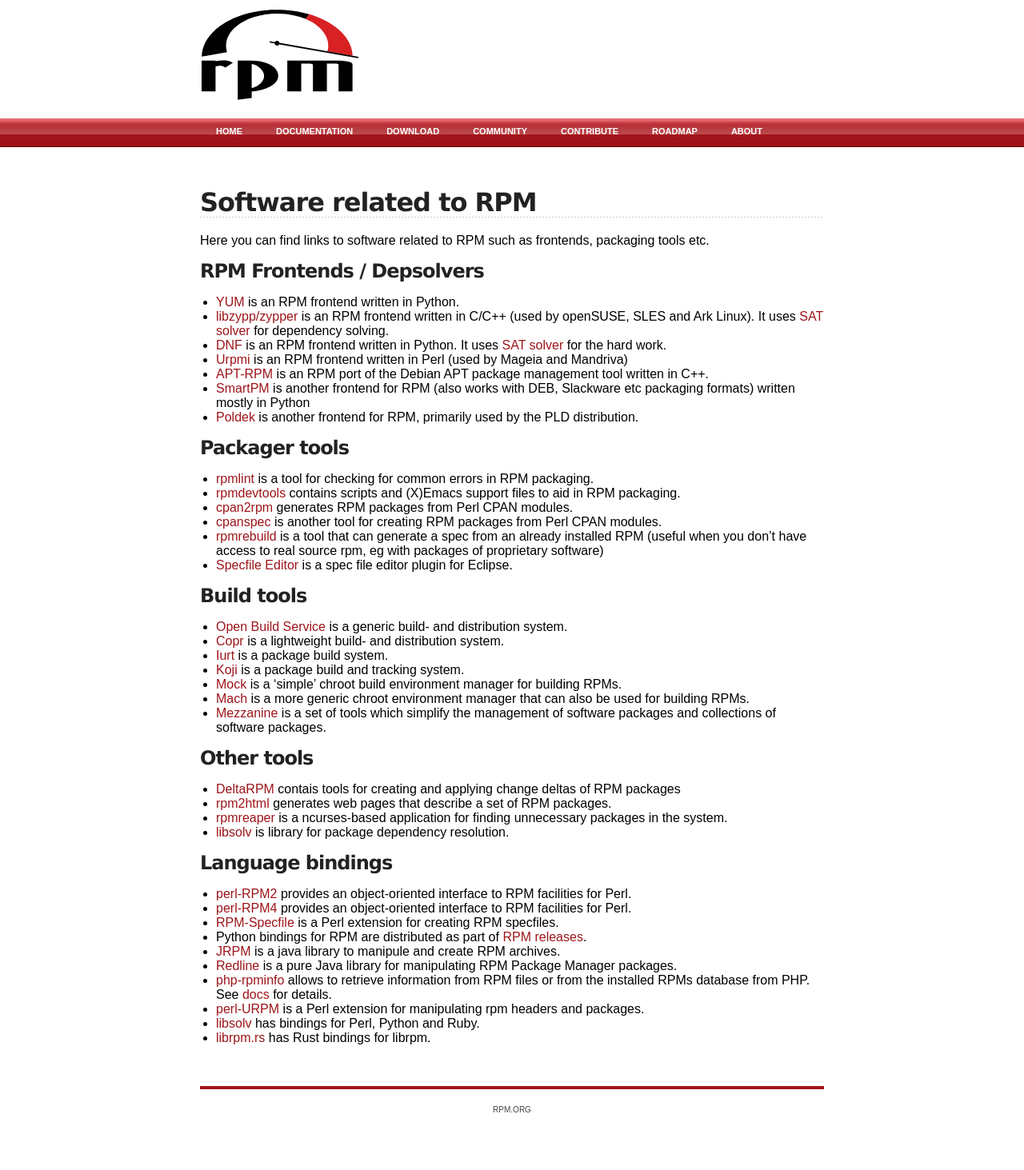
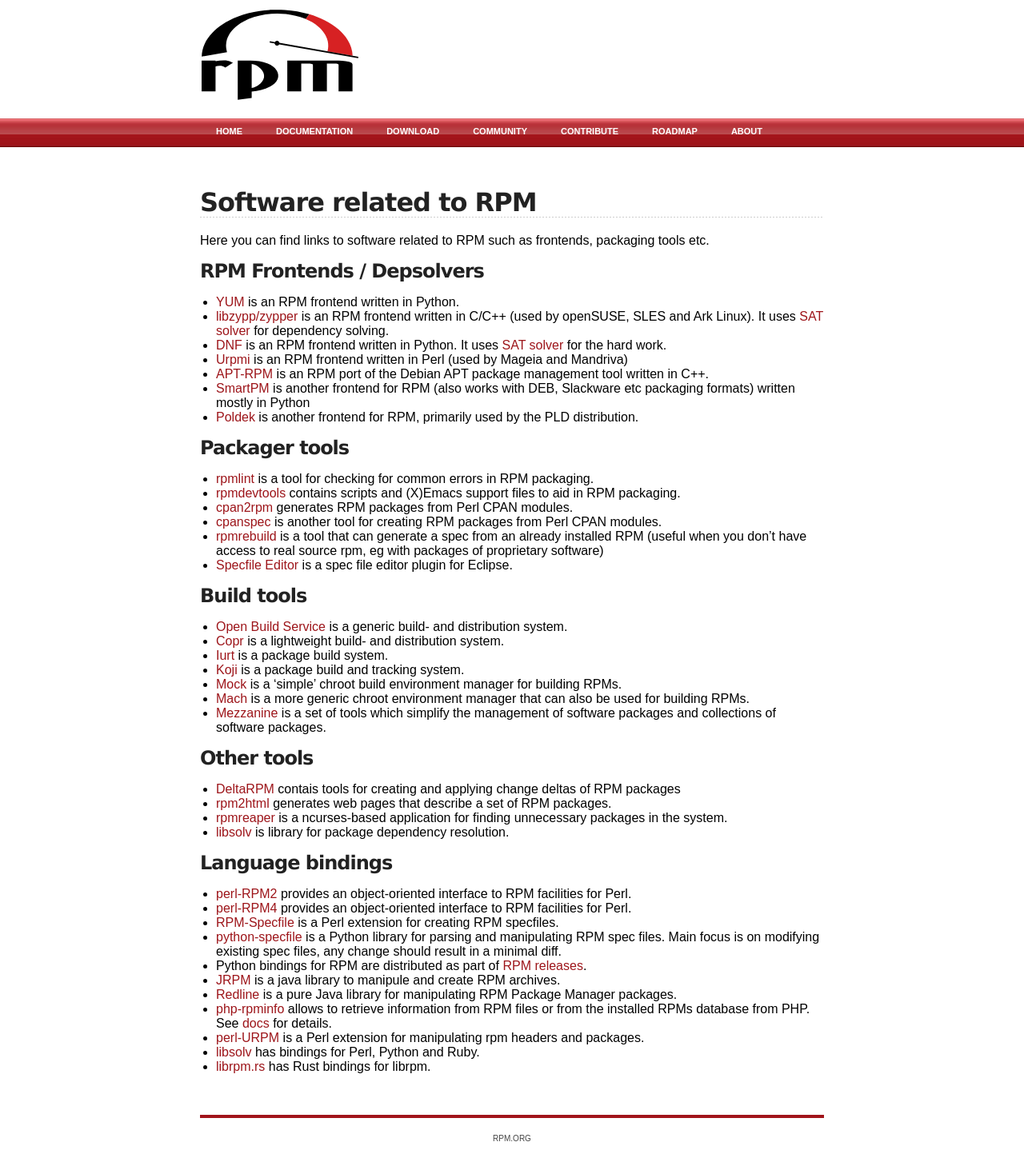
Before and after one commit to rpm-software-management/rpm-web, a Jekyll site: the page built from software.md, in a window 1280 px wide. Shown: the whole page at 80% size. Built offline with Jekyll 4.4.1, drawn with Linux system fonts in a browser that asks for light colours; before the commit the page ends 1427 px from its top, so only the background shows below that.

Commit message:
add reference to python-specfile in software.md

```diff
--- a/software.md
+++ b/software.md
@@ -43,6 +43,7 @@ Here you can find links to software related to RPM such as frontends, packaging
 * [perl-RPM2](http://search.cpan.org/dist/RPM2/) provides an object-oriented interface to RPM facilities for Perl.
 * [perl-RPM4](http://search.cpan.org/~tvignaud/RPM4/) provides an object-oriented interface to RPM facilities for Perl.
 * [RPM-Specfile](http://search.cpan.org/dist/RPM-Specfile/) is a Perl extension for creating RPM specfiles.
+* [python-specfile](https://github.com/packit/specfile) is a Python library for parsing and manipulating RPM spec files. Main focus is on modifying existing spec files, any change should result in a minimal diff.
 * Python bindings for RPM are distributed as part of [RPM releases](download).
 * [JRPM](http://jrpm.sourceforge.net/) is a java library to manipule and create RPM archives.
 * [Redline](http://www.introspectrum.com/oss/) is a pure Java library for manipulating RPM Package Manager packages.
```
